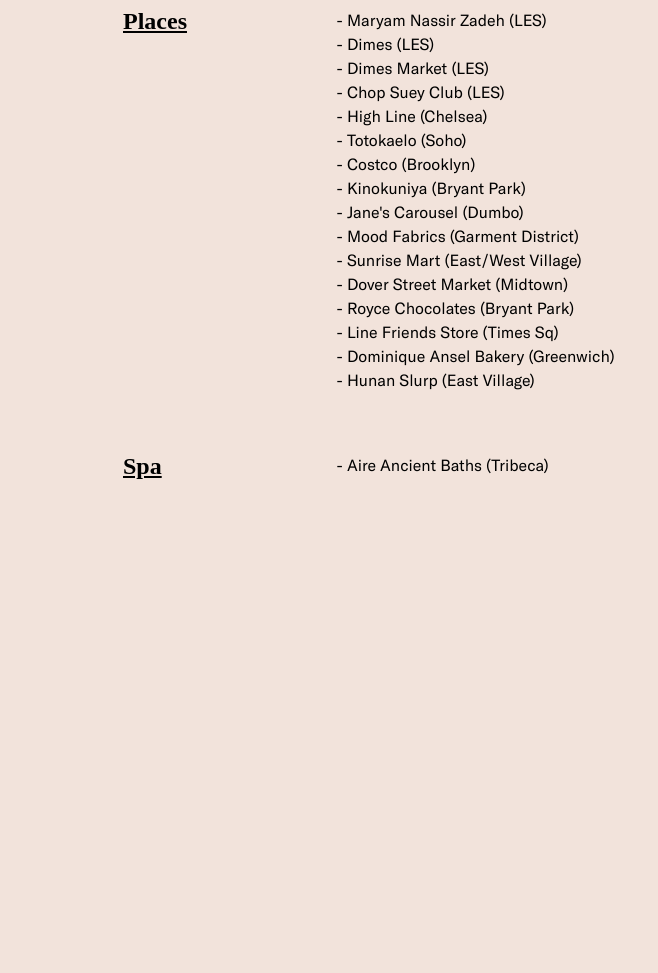
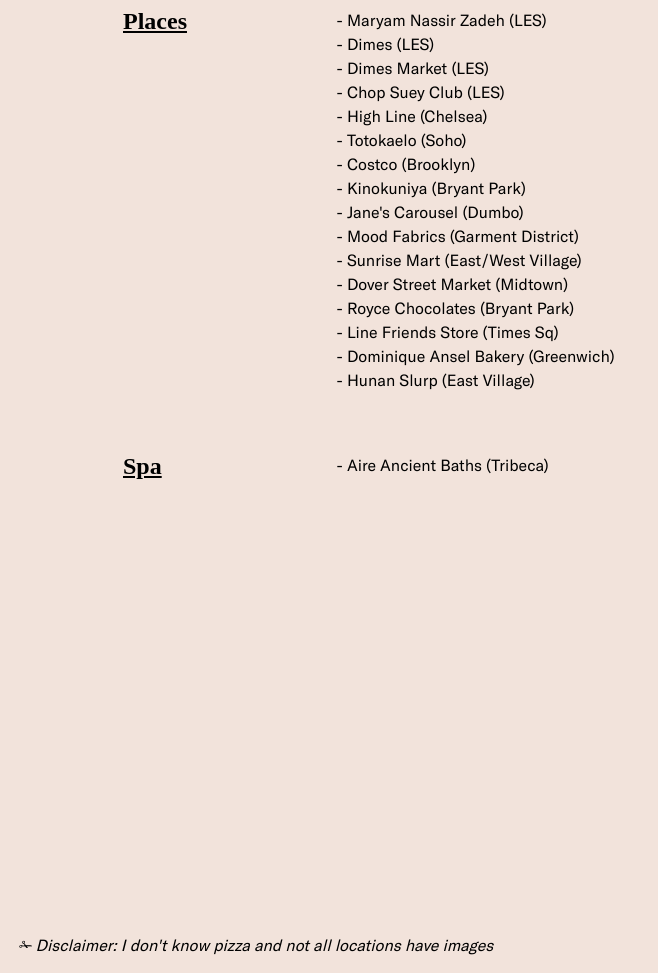
Before and after one commit to skinsshark/winyc, a plain HTML site: page index.html in a window 1280 px wide. Shown: the part 843-1816 px from the top of the page, without its empty margins (0-658 px from the left). Drawn offline with Linux system fonts and the light colour scheme; a web font is replaced by a local one.

Commit message:
add disclaimer

```diff
--- a/index.html
+++ b/index.html
@@ -107,6 +107,7 @@
         </div>
       </section>
     </main>
+    <footer><i>✁ Disclaimer: I don't know pizza and not all locations have images</i></footer>
   </body>
 
   <script type="text/javascript">
--- a/style.css
+++ b/style.css
@@ -9,6 +9,7 @@
 }
 
 body {
+	position: relative;
   background-color: #fff;
   font-family: 'Main';
   padding: 10px;
@@ -154,3 +155,8 @@ ul li::before {
 /* ul li ul li::before {
   content: '= ';
 } */
+
+footer {
+	position: absolute;
+	bottom: 10px;
+}
```
